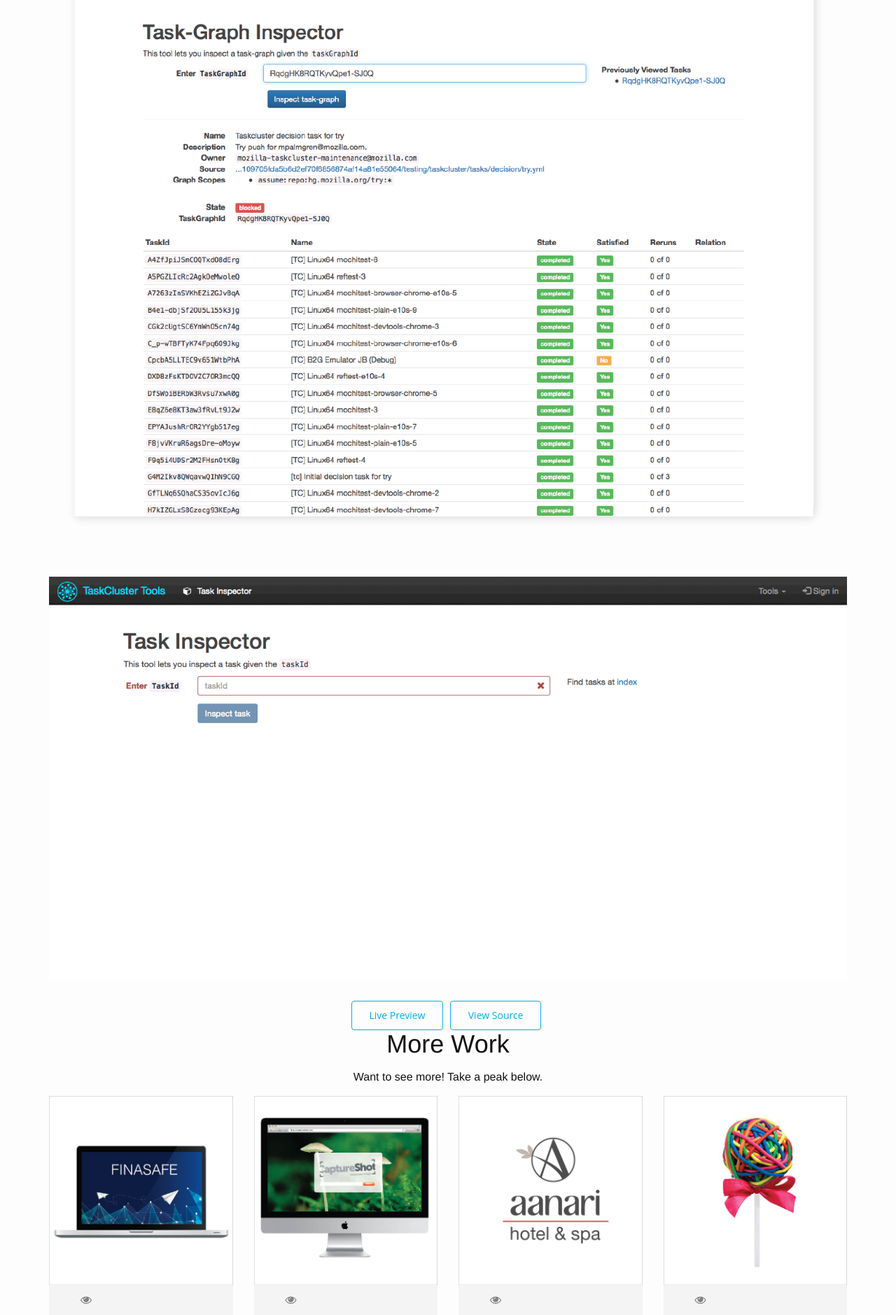
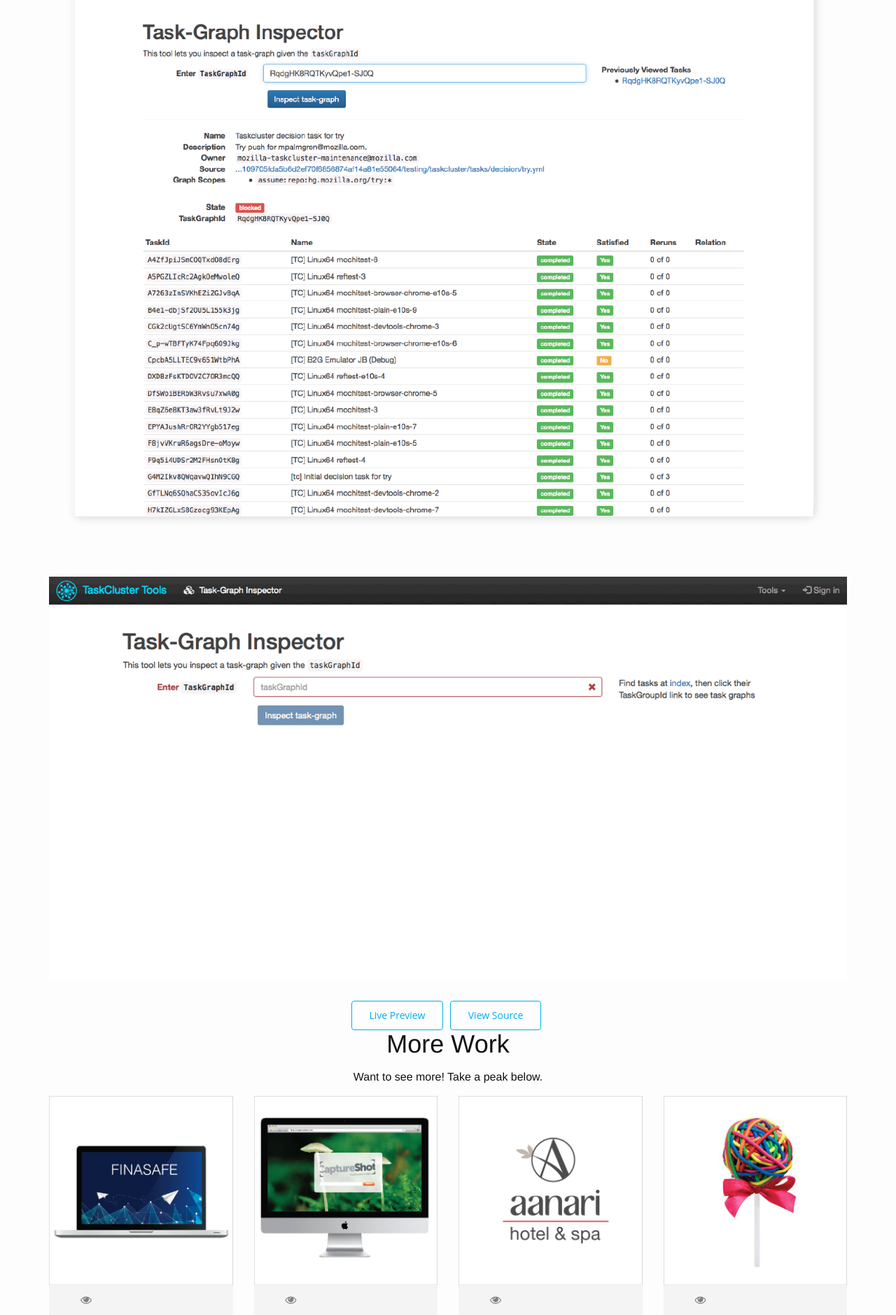
Before and after one commit to kristelteng/personal_site, a Jekyll site: the page built from taskcluster.html, in a window 1280 px wide. Shown: the part 1192-3071 px from the top of the page at 70% size. Built offline with Jekyll 4.4.1, drawn with Linux system fonts in a browser that asks for light colours.

Commit message:
add path to new gif image

```diff
--- a/taskcluster.html
+++ b/taskcluster.html
@@ -69,7 +69,7 @@
                 <div class="col-sm-12">
                     <div class="portfolio-wrapper">
                         <div class="portfolio-single image-section">
-                            <img src="images/gifs/Task-Inspector.gif" class="img-responsive" alt="mozilla_gif - taskgraphinspector_tool">
+                            <img src="images/gifs/TaskGraph-Inspector.gif" class="img-responsive" alt="mozilla_gif - taskgraphinspector_tool">
                         </div>
                     </div>
                 </div>
```
